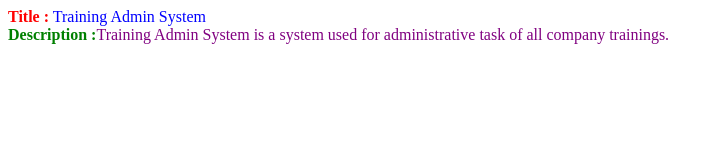
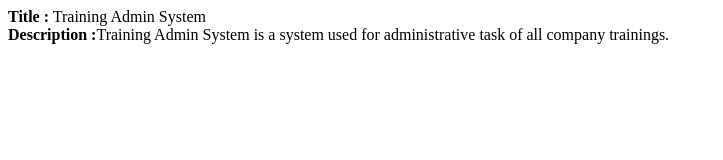
Before and after one commit to denysufriawan/training_admin_system, a plain HTML site: page index.html in a window 1280 px wide. Shown: the whole page, without its empty margins (0-723 px from the left). Drawn offline with Linux system fonts and the light colour scheme.

Commit message:
PBI 4, redo change

```diff
--- a/index.html
+++ b/index.html
@@ -5,9 +5,9 @@
 </head>
 <body>
 
-<b style="color:red">Title :</b> <span style="color:blue">Training Admin System</span>
+<b>Title :</b> <span>Training Admin System</span>
 <br>
-<b style="color:green">Description :</b><span style="color:purple">Training Admin System is a system used for administrative task of all company trainings.</span>
+<b>Description :</b><span>Training Admin System is a system used for administrative task of all company trainings.</span>
 
 </body>
 </html>
```
